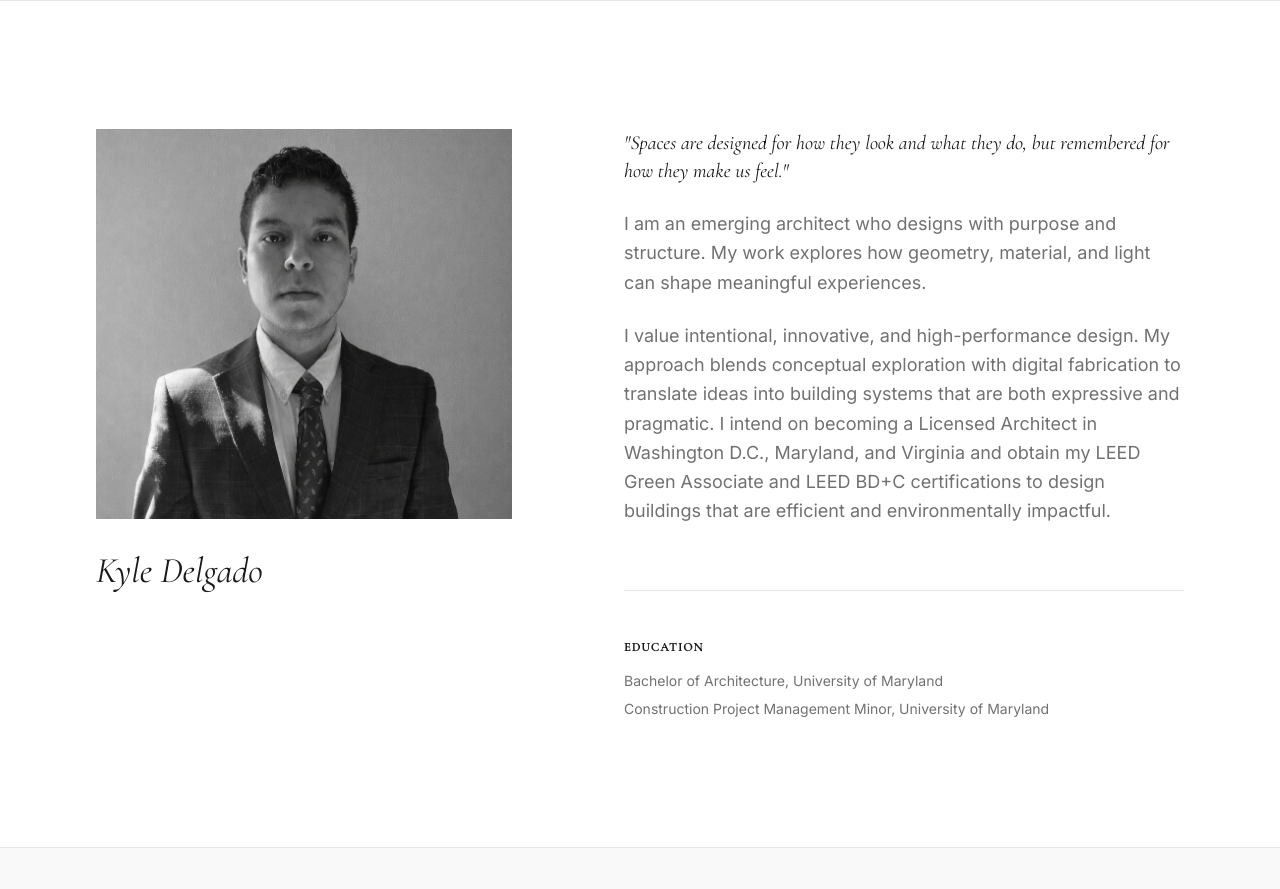
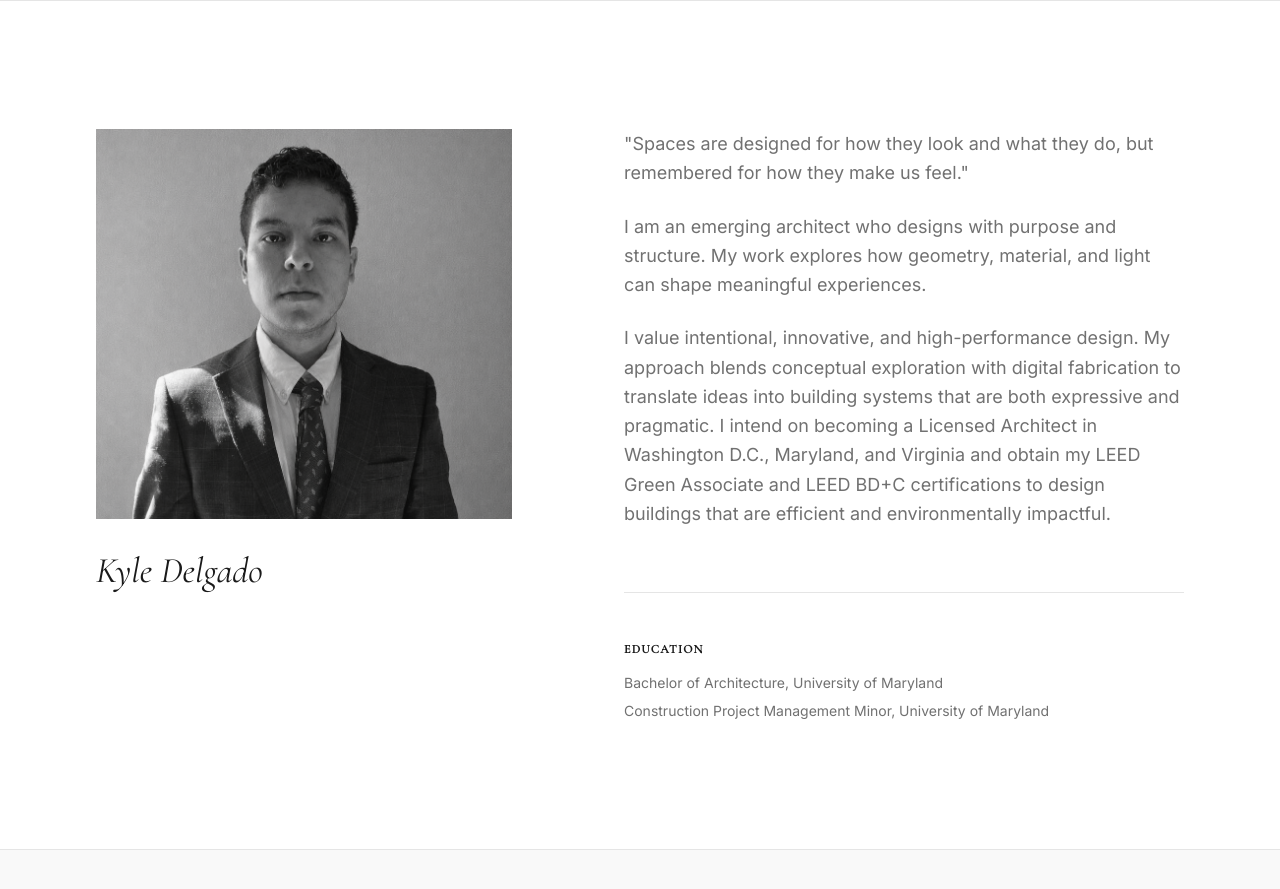
Before and after one commit to kydel10-web/UMD-Test-2, a React (Vite) app: page / in a window 1280 px wide. Shown: the part 800-1689 px from the top of the page. Built offline with nearby package versions, Linux system fonts and the light colour scheme; grey boxes are pictures that could not be loaded.

Commit message:
fix: Match quote style to regular About Me text

```diff
--- a/src/App.tsx
+++ b/src/App.tsx
@@ -768,7 +768,7 @@ function LandingPage() {
               className="lg:col-span-7 lg:pl-12"
             >
               <div className="space-y-6 text-muted leading-relaxed text-lg">
-                <p className="font-serif italic text-xl text-ink">
+                <p>
                   "Spaces are designed for how they look and what they do, but remembered for how they make us feel."
                 </p>
                 <p>
```
